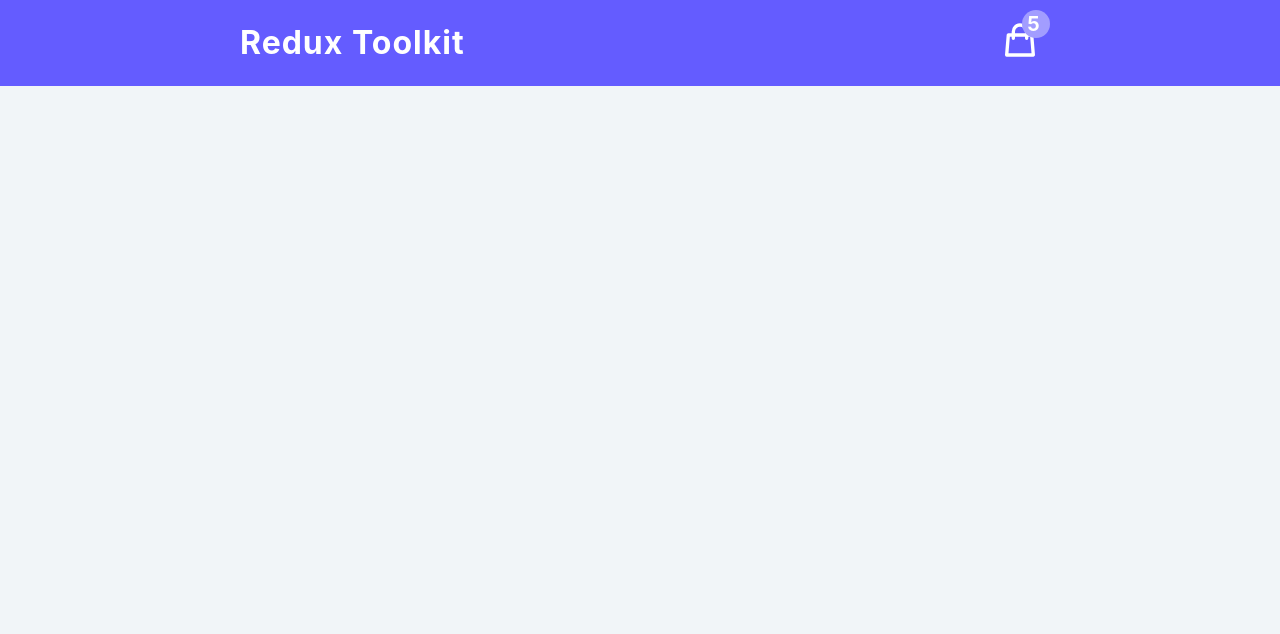
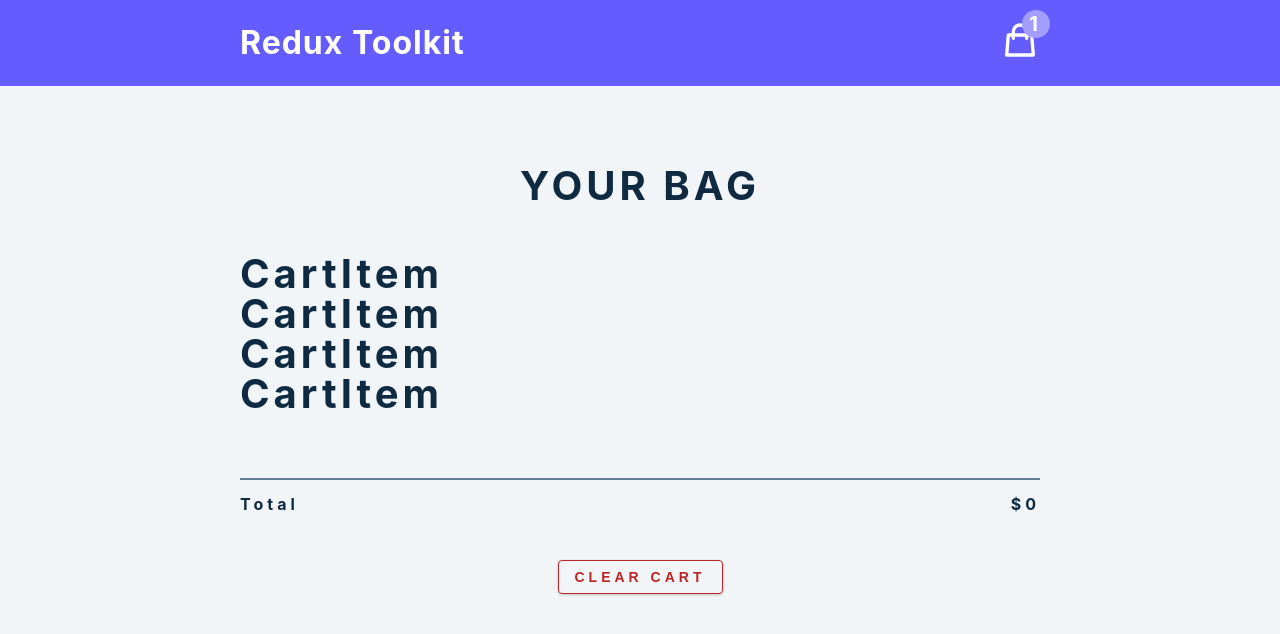
Before and after one commit to yanlimabarbosa/redux-toolkit, a React (Create React App) app: page / in a window 1280 px wide. Shown: the top 634 px of the page. Built offline with nearby package versions, Linux system fonts and the light colour scheme.

Commit message:
Cart Container

```diff
--- a/src/App.js
+++ b/src/App.js
@@ -1,6 +1,12 @@
+import CartContainer from "./components/CartContainer"
 import Navbar from "./components/Navbar"
 
 function App() {
-  return <h2><Navbar/></h2>
+  return (
+    <h2>
+      <Navbar />
+      <CartContainer />
+    </h2>
+  )
 }
 export default App
--- /dev/null
+++ b/src/components/CartContainer.js
@@ -0,0 +1,40 @@
+import CartItem from "./CartItem"
+import { useSelector } from "react-redux"
+
+const CartContainer = () => {
+  const { cartItems, total, amount } = useSelector((state) => state.cart)
+
+  if (amount < 1) {
+    return (
+      <section className="cart">
+        <header>
+          <h2>your bag</h2>
+          <h4 className="empty-cart">your cart is currently empty</h4>
+        </header>
+      </section>
+    )
+  }
+
+  return (
+    <section className="cart">
+      <header>
+        <h2>your bag</h2>
+      </header>
+      <div>
+        {cartItems.map((item) => {
+          return <CartItem key={item.id} {...item} />
+        })}
+      </div>
+      <footer>
+        <hr />
+        <div className="cart-total">
+          <h4>
+            total <span>${total}</span>
+          </h4>
+        </div>
+        <button className="btn clear-btn">clear cart</button>
+      </footer>
+    </section>
+  )
+}
+export default CartContainer
--- /dev/null
+++ b/src/components/CartItem.js
@@ -0,0 +1,4 @@
+const CartItem = () => {
+  return <div>CartItem</div>
+}
+export default CartItem
--- a/src/features/cart/cartSlice.js
+++ b/src/features/cart/cartSlice.js
@@ -3,7 +3,7 @@
 
 const initialState = {
   cartItems: cartItems,
-  amount: 5,
+  amount: 1,
   total: 0,
   isLoading: true,
 }
```
